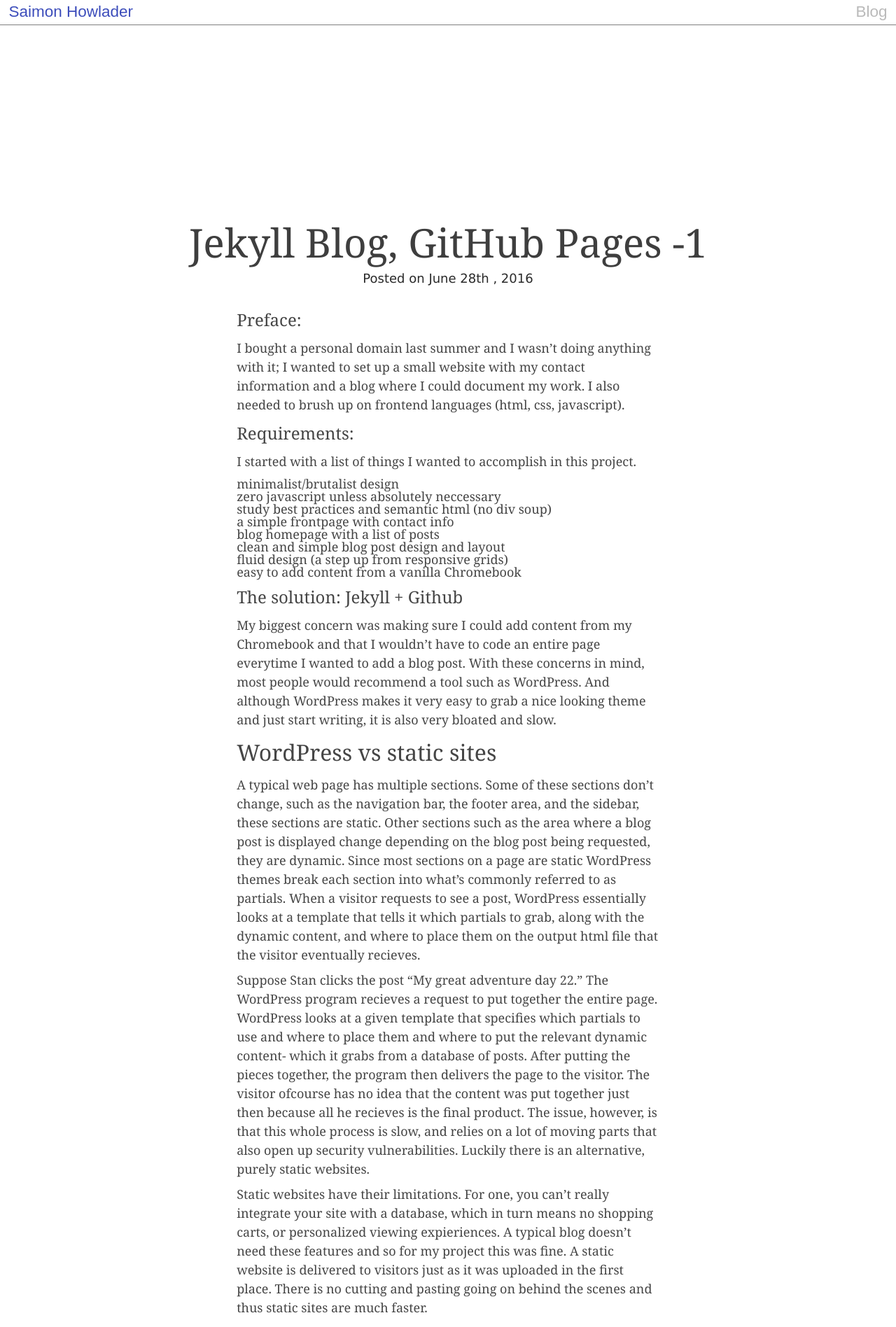
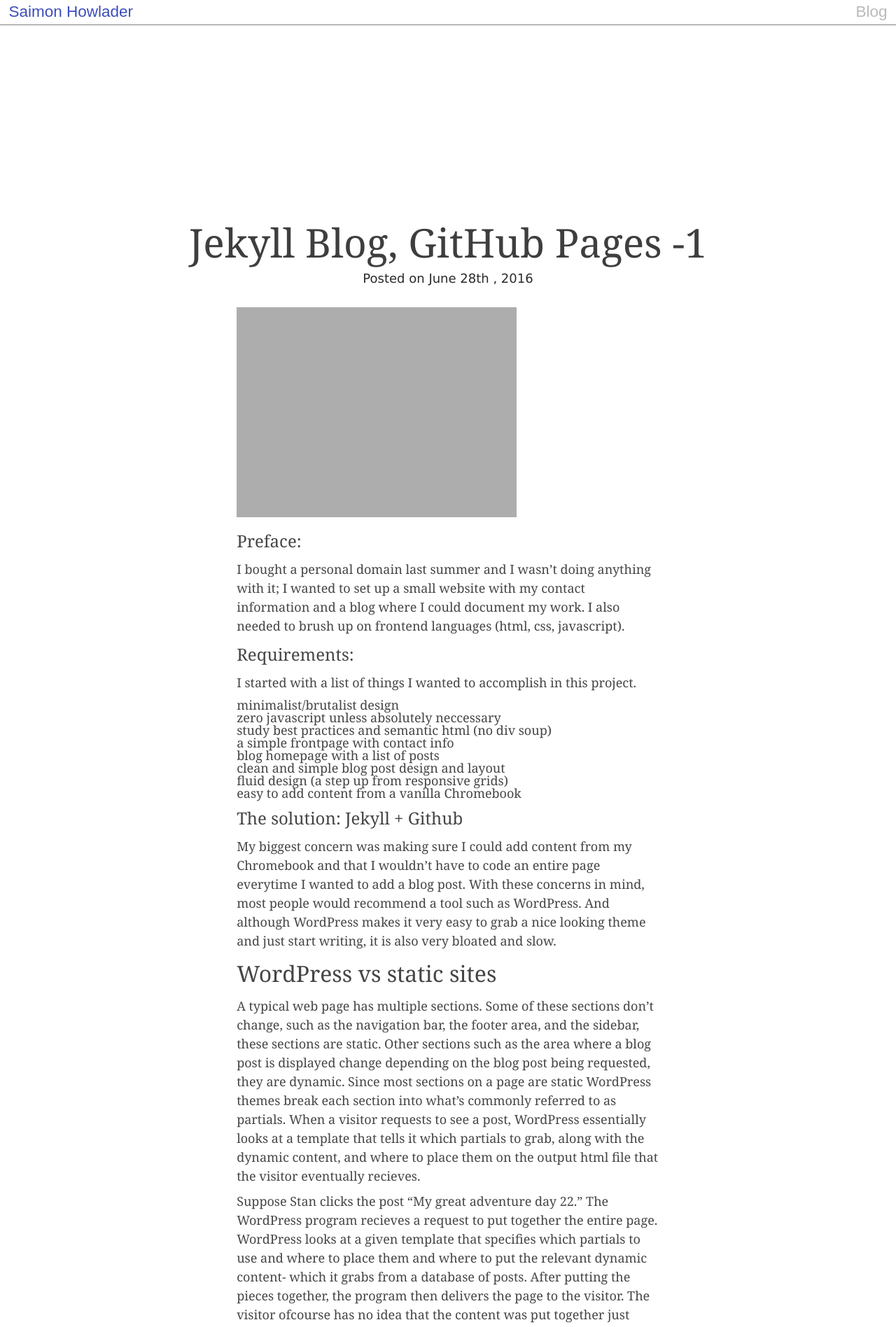
Before and after one commit to saimonhowlader/saimonhowlader.github.io, a Jekyll site: the page built from _posts/2016-06-28-Jekyll-Blog-GitHub-Pages-1.md, in a window 1280 px wide. Shown: the top 1896 px of the page at 70% size. Built offline with Jekyll 4.4.1, drawn with Linux system fonts in a browser that asks for light colours.

Commit message:
Updated 2016-06-28-Jekyll-Blog-GitHub-Pages-1.md

```diff
--- a/_posts/2016-06-28-Jekyll-Blog-GitHub-Pages-1.md
+++ b/_posts/2016-06-28-Jekyll-Blog-GitHub-Pages-1.md
@@ -7,6 +7,7 @@
   where I could document my work. I also needed to brush up on frontend
   languages (html, css, javascript).
 ---
+![]({{site.baseurl}}/https://jekyllrb.com/img/logo-2x.png)
 #### Preface:
 I bought a personal domain last summer and I wasn't doing anything with it; I wanted to set up a small website with my contact information and a blog where I could document my work. I also needed to brush up on frontend languages (html, css, javascript).
 
```
